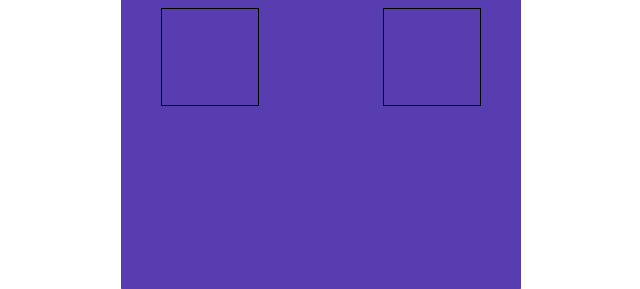
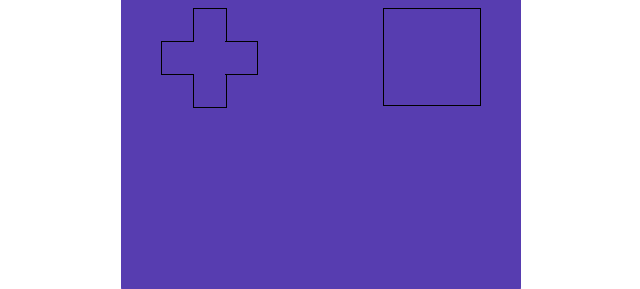
Before and after one commit to Germanilu/Proyecto-Videoconsola, a plain HTML site: page index.html in a window 1280 px wide. Shown: the part 372-661 px from the top of the page, without its empty margins (319-959 px from the left). Drawn offline with Linux system fonts and the light colour scheme.

Commit message:
Utilizo de display grid para posicionar las flechas y crear el borde

```diff
--- a/css/style.css
+++ b/css/style.css
@@ -8,6 +8,8 @@
     font-family: 'Pretendo';
     src: url(/font/Pretendo.ttf);
 }
+
+
 
 /* EL body tiene flex para centrar la GameBoy */
 body{
@@ -206,19 +208,62 @@ body{
     justify-content: space-between;
 }
 
-/* Contenedor flechas de dirección */
+/* Contenedor flechas de dirección con grid*/
 .contenedor-flechas{
     width: 6em;
     height: 6em;
-    border: 1px solid black;
+    display: grid;
+    grid-template-columns: repeat(3,2em);
 }
+
+/* Clase dimension de las flechas */
+.dimension-flechas{
+    width: 2em;
+    height: 2em;
+}
+.contenedor-flecha-arriba{
+    border-top: 0.01em solid black;
+    border-right: 0.01em solid black;
+    border-left: 0.01em solid black;
+}
+
+.contenedor-flecha-izquierda{
+    border-left: 0.01em solid black;
+    border-top: 0.01em solid black;
+    border-bottom: 0.01em solid black;
+}
+.contenedor-punto-centro{
+    width: 2em;
+    height: 2em;
+
+}
+.contenedor-flecha-derecha{
+
+    border-right: 0.01em solid black;
+    border-top: 0.01em solid black;
+    border-bottom: 0.01em solid black;
+}
+
+.contenedor-flecha-abajo{
+
+    border-bottom: 0.01em solid black;
+    border-right: 0.01em solid black;
+    border-left: 0.01em solid black;
+}
+
+
 
 /* Contenedor botones A-B */
 .contenedor-botones{
     width: 6em;
     height: 6em;
     border: 1px solid black;
+
+
 }
+
+
+
 
 /* Keyframe Animación Parpadeo Led */
 
--- a/index.html
+++ b/index.html
@@ -61,7 +61,18 @@
 
         <!-- Contenedor flechas y botones -->
         <div class="contenedor-teclas">
-            <div class="contenedor-flechas"></div>
+            <!-- Este contenedor tiene display grid y consta de 9 div de 2em x 2em con div vacios y con div rellenados para construir las flechas -->
+            <div class="contenedor-flechas">
+                <div class="contenedor-flecha-vacio dimension-flechas"></div>
+                <div class="contenedor-flecha-arriba dimension-flechas"></div>
+                <div class="contenedor-flecha-vacio dimension-flechas"></div>
+                <div class="contenedor-flecha-izquierda dimension-flechas"></div>
+                <div class="contenedor-punto-centro dimension-flechas"></div>
+                <div class="contenedor-flecha-derecha dimension-flechas"></div>
+                <div class="contenedor-flecha-vacio dimension-flechas"></div>
+                <div class="contenedor-flecha-abajo dimension-flechas"></div>
+                <div class="contenedor-flecha-vacio dimension-flechas"></div>
+            </div>
             <div class="contenedor-botones"></div>
         </div>
     </div>
```
